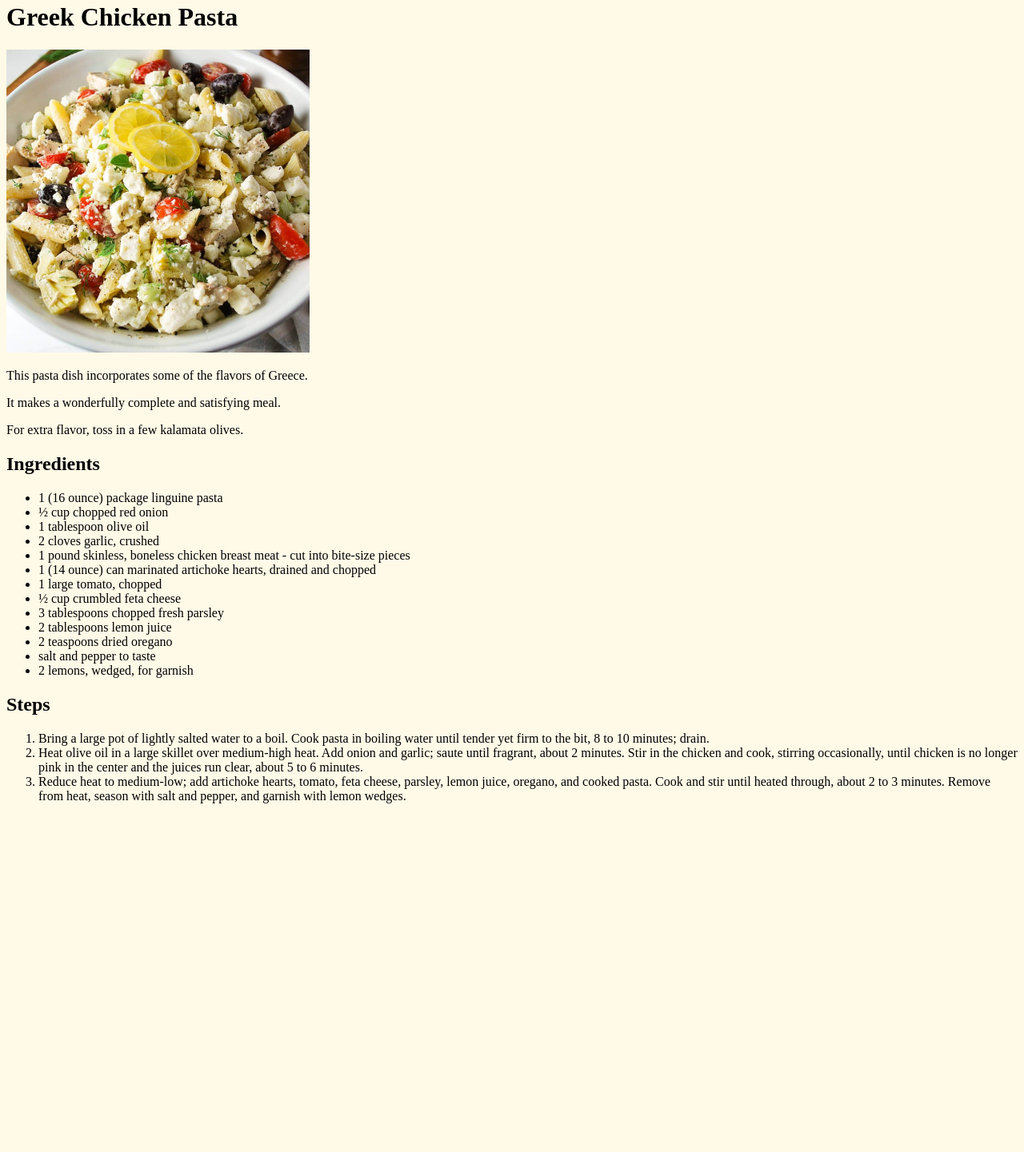
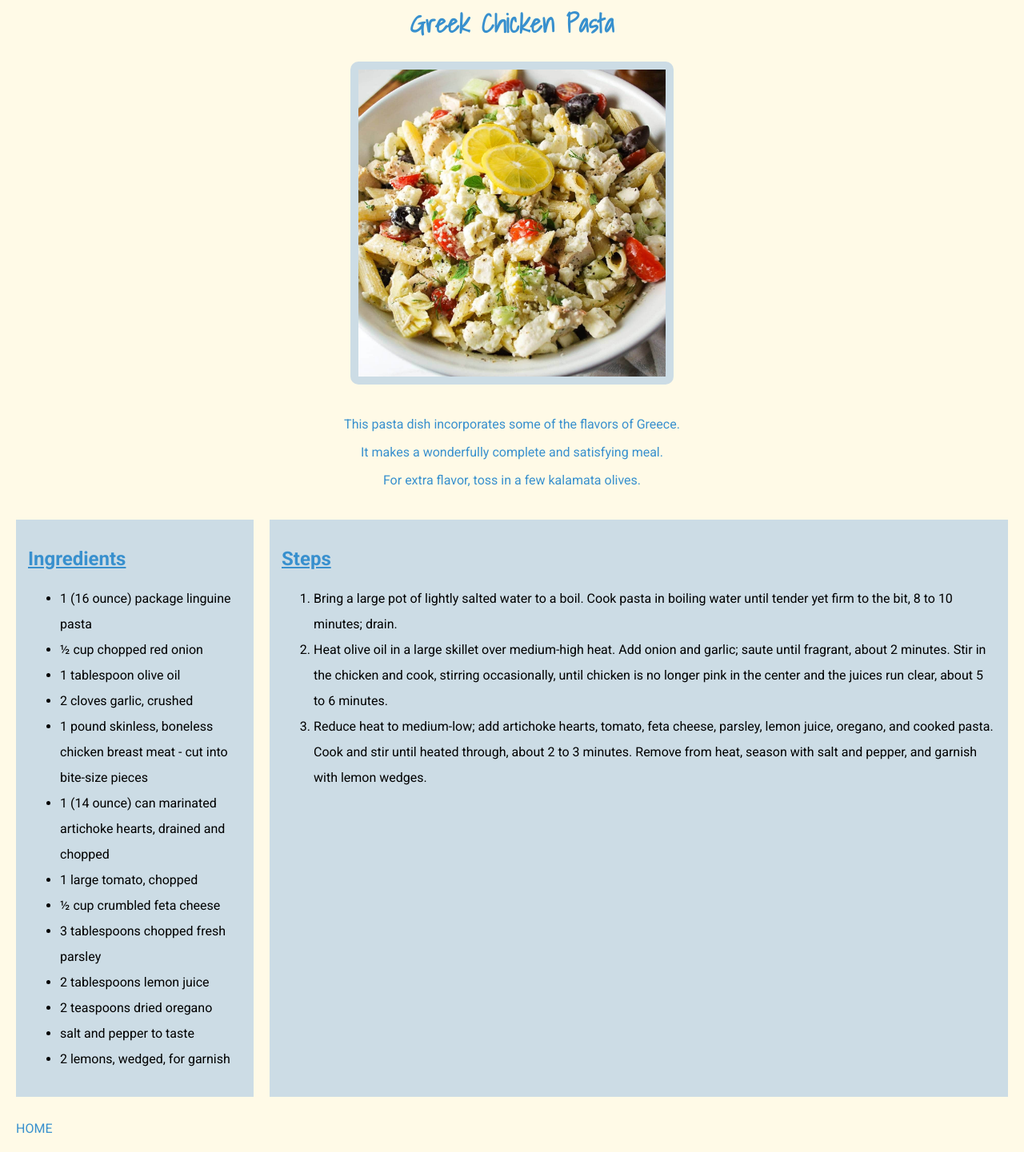
Before and after one commit to CroenXIII/odin-recipes, a plain HTML site: page recipes/greek_chicken_pasta.html in a window 1280 px wide. Shown: the part 18-1459 px from the top of the page at 80% size. Before the commit the page ends 1039 px from the top, so only its background shows below. Drawn offline with Linux system fonts and the light colour scheme.

Commit message:
add flexbox, some css and an home link

```diff
--- a/recipes/greek_chicken_pasta.html
+++ b/recipes/greek_chicken_pasta.html
@@ -6,19 +6,30 @@
     <meta charset="utf-8">
     <meta name="viewport" content="width=device-width, initial-scale=1.0">
     <link rel="stylesheet" href="../style.css">
+    <link rel="preconnect" href="https://fonts.googleapis.com">
+    <link rel="preconnect" href="https://fonts.gstatic.com" crossorigin>
+    <link href="https://fonts.googleapis.com/css2?family=Shadows+Into+Light&display=swap" rel="stylesheet">
+    <link rel="preconnect" href="https://fonts.googleapis.com">
+    <link rel="preconnect" href="https://fonts.gstatic.com" crossorigin>
+    <link href="https://fonts.googleapis.com/css2?family=Roboto:wght@400;700&display=swap" rel="stylesheet">
     <title>Greek Chicken Pasta</title>
 </head>
 
 
 <body>
+
+    <div class="recipes-intro">
         <h1>Greek Chicken Pasta</h1>
 
-    <img src="../images/greek_chicken_pasta.jpg" height="30%" width="30%">
+        <img class="img-intro" src="../images/greek_chicken_pasta.jpg" height="30%" width="30%">
 
         <p>This pasta dish incorporates some of the flavors of Greece.</p>
         <p>It makes a wonderfully complete and satisfying meal.</p>
         <p>For extra flavor, toss in a few kalamata olives.</p>
+    </div>
 
+    <div class="recipes-container">
+        <div class="recipes-ingrediants">
             <h2>Ingredients</h2>
 
             <ul>
@@ -36,19 +47,30 @@
                 <li>salt and pepper to taste</li>
                 <li>2 lemons, wedged, for garnish</li>
             </ul>
-
+        </div>
+        <div class="recipes-steps">
             <h2>Steps</h2>
 
             <ol>
-        <li>Bring a large pot of lightly salted water to a boil. Cook pasta in boiling water until tender yet firm to
+                <li>Bring a large pot of lightly salted water to a boil. Cook pasta in boiling water until tender yet firm
+                    to
                     the bit, 8 to 10 minutes; drain.</li>
-        <li>Heat olive oil in a large skillet over medium-high heat. Add onion and garlic; saute until fragrant, about 2
-            minutes. Stir in the chicken and cook, stirring occasionally, until chicken is no longer pink in the center
+                <li>Heat olive oil in a large skillet over medium-high heat. Add onion and garlic; saute until fragrant,
+                    about 2
+                    minutes. Stir in the chicken and cook, stirring occasionally, until chicken is no longer pink in the
+                    center
                     and the juices run clear, about 5 to 6 minutes. </li>
                 <li>Reduce heat to medium-low; add artichoke hearts, tomato, feta cheese, parsley, lemon juice, oregano, and
-            cooked pasta. Cook and stir until heated through, about 2 to 3 minutes. Remove from heat, season with salt
+                    cooked pasta. Cook and stir until heated through, about 2 to 3 minutes. Remove from heat, season with
+                    salt
                     and pepper, and garnish with lemon wedges.</li>
             </ol>
+        </div>
+
+    </div>
+
+    <a href=../index.html>HOME</a>
+
 </body>
 
 
--- a/style.css
+++ b/style.css
@@ -1,5 +1,24 @@
 body {
     background-color: #FFFAE7;
+    font-family: 'Roboto', sans-serif;
+    margin-left: 0%;
+    margin-right: 0%;
+
+}
+
+a {
+    text-decoration: none;
+    margin-left: 20px;
+    margin-bottom: 20px;
+    font-family: 'Roboto', sans-serif;
+    display: block;
+    color: #3890CE;
+
+
+}
+
+li {
+    line-height: 200%;
 }
 
 .index-heading {
@@ -7,6 +26,17 @@ body {
     text-align: center;
     font-size: 500%;
     color: #3890CE;
+}
+
+h1 {
+    color: #3890CE;
+    font-family: 'Shadows Into Light', cursive;
+}
+
+h2 {
+    color: #3890CE;
+    text-decoration: underline;
+
 }
 
 .chef {
@@ -39,3 +69,40 @@ body {
 .index-division {
     text-align: center;
 }
+
+.recipes-intro {
+    text-align: center;
+    color: #3890CE;
+    margin-bottom: 40px;
+
+}
+
+.img-intro {
+    border-style: solid;
+    border-color: #CCDCE5;
+    border-width: 10px;
+    border-radius: 10px;
+    margin-bottom: 20px;
+}
+
+.recipes-container {
+    display: flex;
+    padding-left: 20px;
+    padding-right: 20px;
+    background-color: #FFFAE7;
+
+}
+
+.recipes-ingrediants {
+    background-color: #CCDCE5;
+    margin-right: 20px;
+    margin-bottom: 30px;
+    padding: 15px;
+
+}
+
+.recipes-steps {
+    background-color: #CCDCE5;
+    margin-bottom: 30px;
+    padding: 15px;
+}
```
Also changed, not shown: index.html (+4 -2 lines), recipes/jerky_chicken.html (+31 -5 lines), recipes/spaghetti_carbonara.html (+33 -6 lines). Lines whose indentation alone changed are shown as unchanged.
